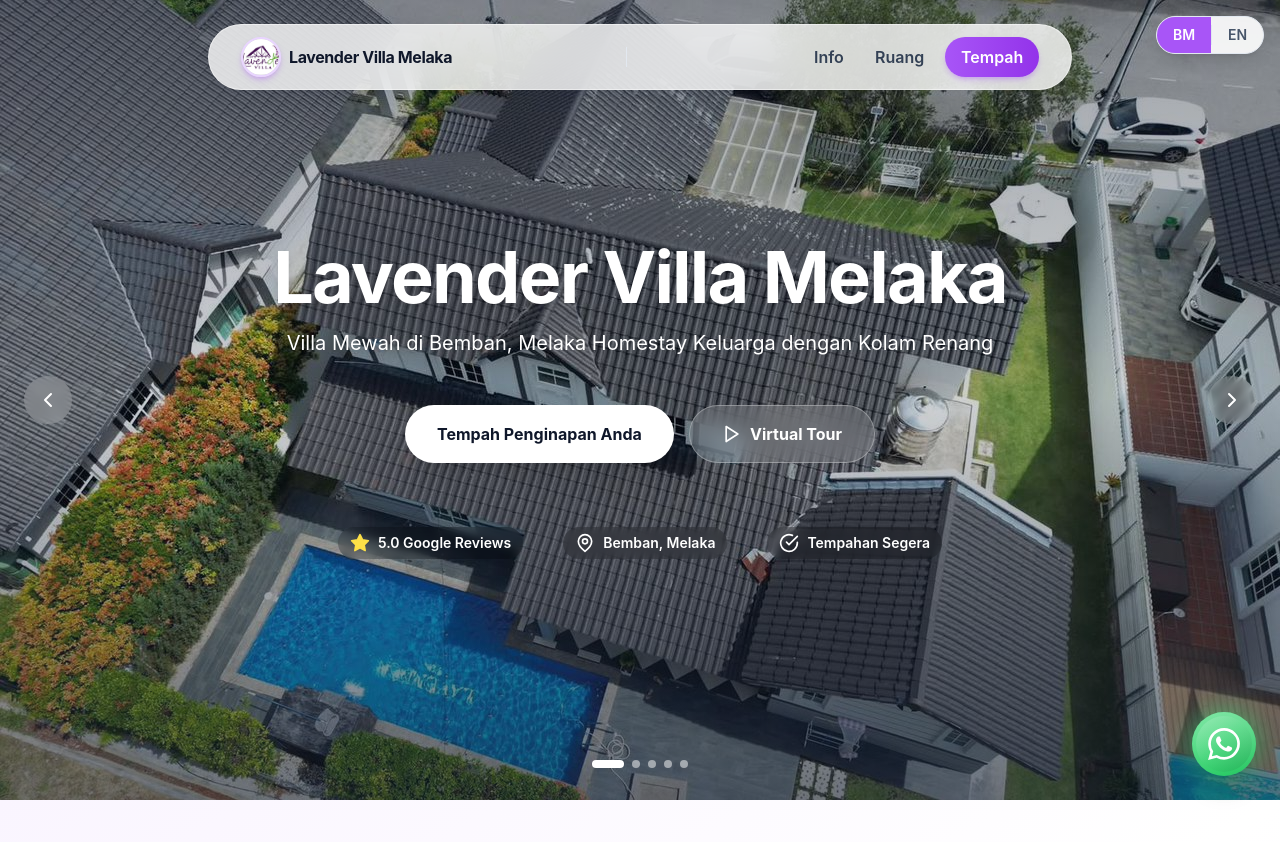
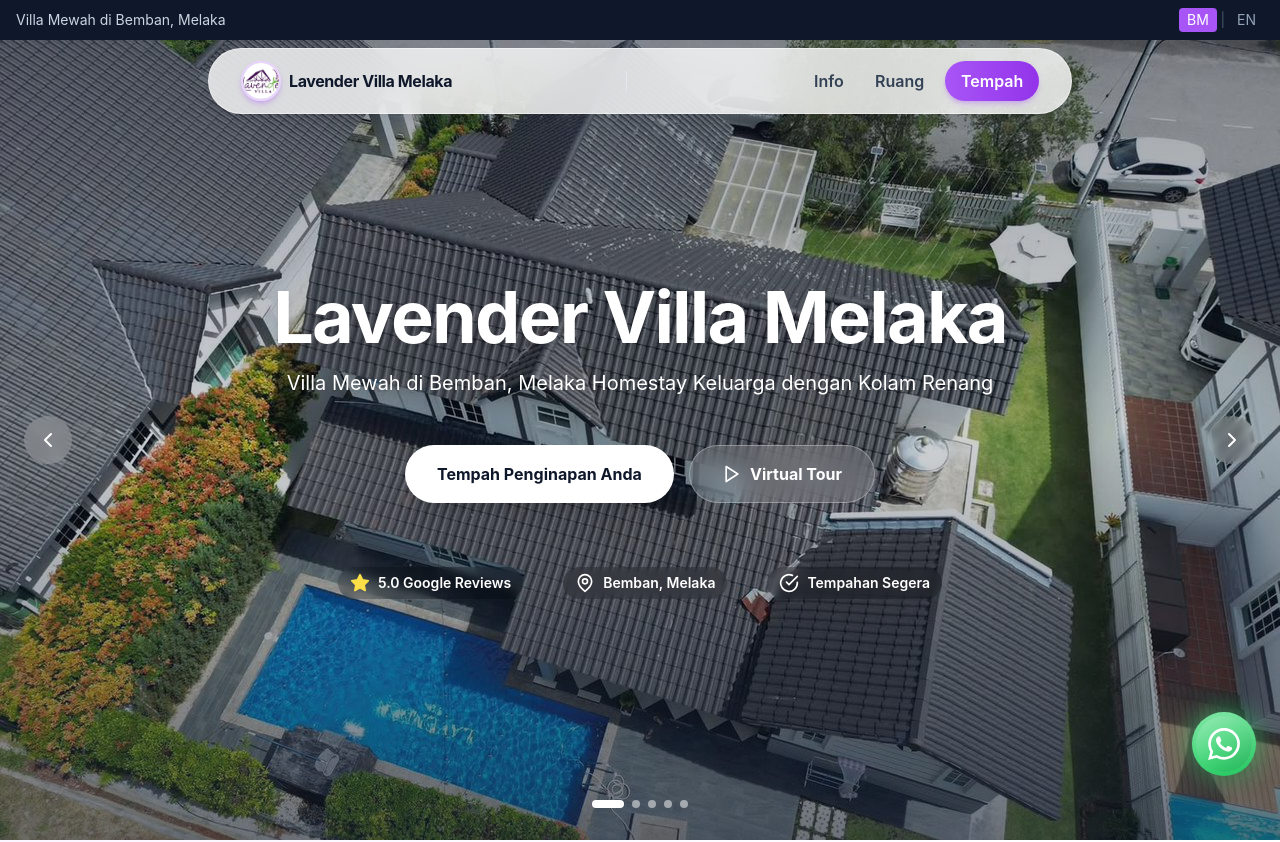
Before and after one commit to najmizulhusni/lavender-villa, a React (Vite) app: page / in a window 1280 px wide. Shown: the top 842 px of the page. Built offline with nearby package versions, Linux system fonts and the light colour scheme; no server answers; the database is empty.

Commit message:
Add static top bar with language toggle (BM/EN) - not floating

```diff
--- a/src/App.jsx
+++ b/src/App.jsx
@@ -752,27 +752,30 @@ Saya ingin membuat tempahan untuk Lavender Villa Melaka pada tarikh di atas. Sil
 
   return (
     <div className="min-h-screen bg-slate-50">
-      {/* Fixed Language Toggle - Top Right */}
-      <div className="fixed top-3 sm:top-4 right-3 sm:right-4 z-[60]">
-        <div className="flex items-center bg-white/90 backdrop-blur-md rounded-full border border-slate-200 shadow-lg overflow-hidden">
+      {/* Top Bar with Language Toggle */}
+      <div className="bg-slate-900 text-white py-2 px-4">
+        <div className="max-w-7xl mx-auto flex items-center justify-between">
+          <span className="text-xs sm:text-sm text-slate-300">Villa Mewah di Bemban, Melaka</span>
+          <div className="flex items-center gap-1 text-xs sm:text-sm">
             <button
               onClick={() => language !== 'ms' && toggleLanguage()}
-            className={`px-3 sm:px-4 py-1.5 sm:py-2 text-xs sm:text-sm font-semibold transition-all ${language === 'ms' ? 'bg-purple-500 text-white' : 'text-slate-600 hover:text-purple-600 hover:bg-purple-50'}`}
+              className={`px-2 py-0.5 rounded transition-all ${language === 'ms' ? 'bg-purple-500 text-white' : 'text-slate-400 hover:text-white'}`}
             >
               BM
             </button>
-          <div className="w-px h-5 bg-slate-200"></div>
+            <span className="text-slate-600">|</span>
             <button
               onClick={() => language !== 'en' && toggleLanguage()}
-            className={`px-3 sm:px-4 py-1.5 sm:py-2 text-xs sm:text-sm font-semibold transition-all ${language === 'en' ? 'bg-purple-500 text-white' : 'text-slate-600 hover:text-purple-600 hover:bg-purple-50'}`}
+              className={`px-2 py-0.5 rounded transition-all ${language === 'en' ? 'bg-purple-500 text-white' : 'text-slate-400 hover:text-white'}`}
             >
               EN
             </button>
           </div>
         </div>
+      </div>
 
       {/* Floating Navigation */}
-      <nav className="fixed top-2 sm:top-4 md:top-6 left-1/2 transform -translate-x-1/2 z-50 w-full max-w-4xl px-2 sm:px-4">
+      <nav className="fixed top-10 sm:top-12 left-1/2 transform -translate-x-1/2 z-50 w-full max-w-4xl px-2 sm:px-4">
         <div className="bg-white/80 backdrop-blur-xl rounded-full px-3 sm:px-6 md:px-8 py-2 sm:py-3 shadow-lg shadow-slate-900/5 border border-white/50 flex items-center justify-between transition-all duration-300">
           <button onClick={() => window.scrollTo({ top: 0, behavior: 'smooth' })} className="flex items-center gap-1 sm:gap-2 cursor-pointer transition flex-shrink-0 group">
             <div className="w-7 h-7 sm:w-9 sm:h-9 md:w-10 md:h-10 rounded-full overflow-hidden shadow-md shadow-purple-500/30 group-hover:shadow-lg group-hover:shadow-purple-500/40 transition-shadow border-2 border-purple-200">
```
Lines whose indentation alone changed are shown as unchanged.
